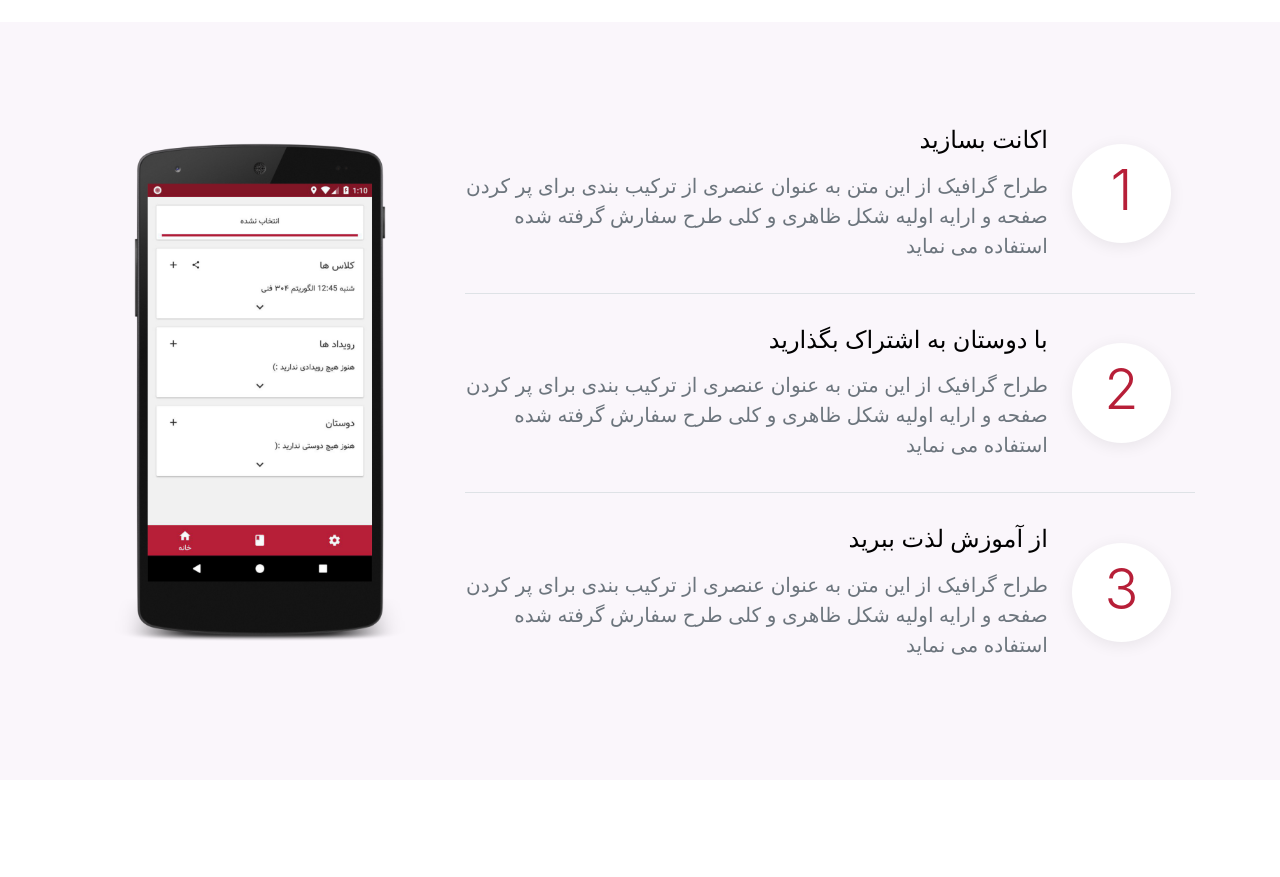
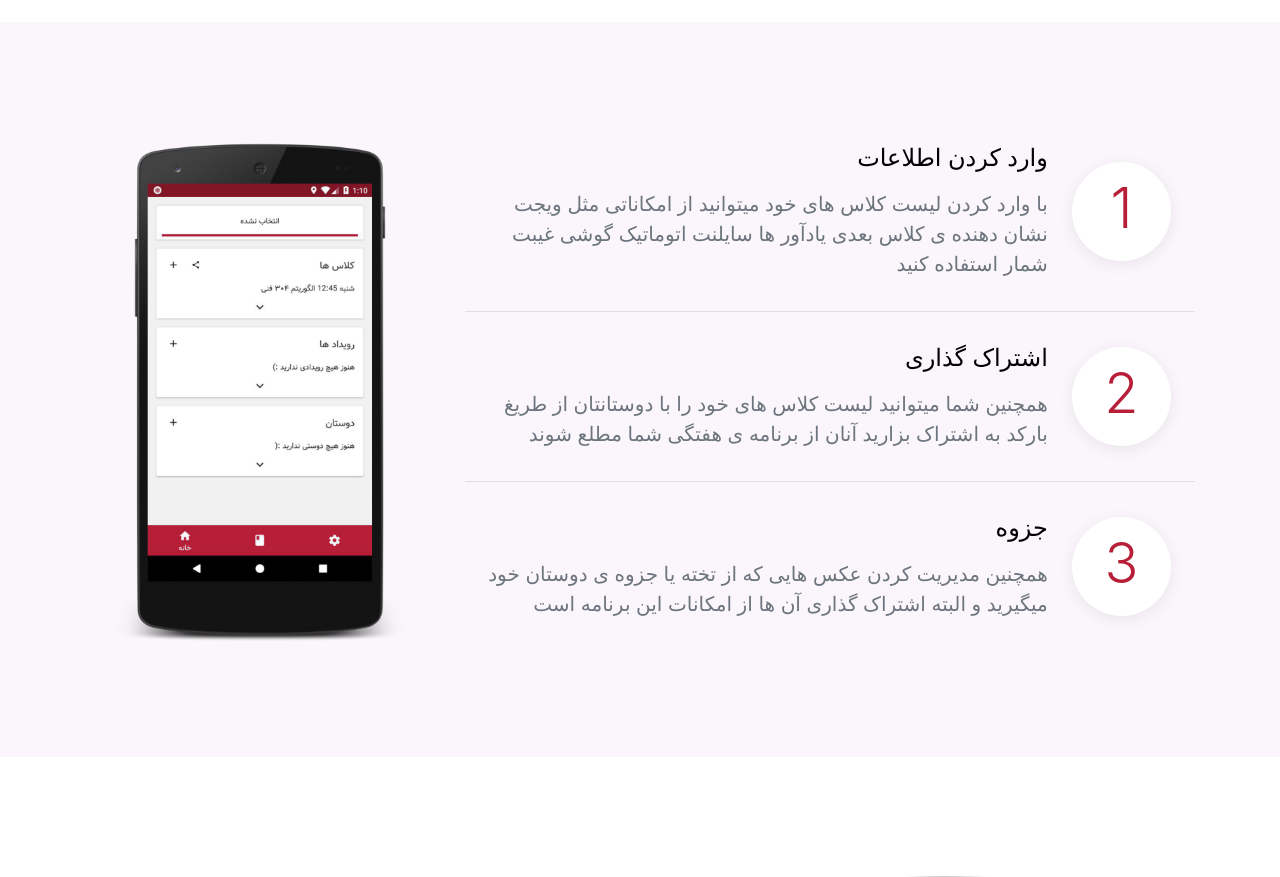
Before and after one commit to unitools-apps/Website, a plain HTML site: page index.html in a window 1280 px wide. Shown: the part 1760-2637 px from the top of the page. Drawn offline with nearby package versions, Linux system fonts and the light colour scheme.

Commit message:
guide and title logo done.

```diff
--- a/index.html
+++ b/index.html
@@ -14,6 +14,7 @@
     <link rel="stylesheet" href="Style/CSS/owl.carousel.min.css">
     <link rel="stylesheet" href="Style/CSS/style.css">
     <title> uniTools </title>
+    <link rel="shortcut icon" href="res/app_logo_red.png" />
 </head>
 
 <body data-spy="scroll" data-target="#navbarcollapse" data-offset="20">
@@ -116,9 +117,8 @@
                                 <div class="shadow-md my-circle mx-4 my-auto">1</div>
 
                                 <div class="media-body">
-                                    <h4 class="h4 my-3" style="color: #000">اکانت بسازید</h4>
-                                    <p class="text-muted lead">طراح گرافیک از این متن به عنوان عنصری از ترکیب بندی برای
-                                        پر کردن صفحه و ارایه اولیه شکل ظاهری و کلی طرح سفارش گرفته شده استفاده می نماید</p>
+                                    <h4 class="h4 my-3" style="color: #000">وارد کردن اطلاعات</h4>
+                                    <p class="text-muted lead">با وارد کردن لیست کلاس های خود میتوانید از امکاناتی مثل ویجت نشان دهنده ی کلاس بعدی یادآور ها سایلنت اتوماتیک گوشی غیبت شمار استفاده کنید</p>
                                 </div>
                             </div>
                         </li>
@@ -128,9 +128,8 @@
                                 <div class="shadow-md my-circle mx-4 my-auto">2</div>
 
                                 <div class="media-body">
-                                    <h4 class="h4 my-3" style="color: #000">با دوستان به اشتراک بگذارید</h4>
-                                    <p class="text-muted lead">طراح گرافیک از این متن به عنوان عنصری از ترکیب بندی برای
-                                        پر کردن صفحه و ارایه اولیه شکل ظاهری و کلی طرح سفارش گرفته شده استفاده می نماید</p>
+                                    <h4 class="h4 my-3" style="color: #000">اشتراک گذاری</h4>
+                                    <p class="text-muted lead">همچنین شما میتوانید لیست کلاس های خود را با دوستانتان از طریغ بارکد به اشتراک بزارید آنان از برنامه ی هفتگی شما مطلع شوند</p>
                                 </div>
                             </div>
                         </li>
@@ -140,9 +139,8 @@
                                 <div class="shadow-md my-circle mx-4 my-auto">3</div>
 
                                 <div class="media-body">
-                                    <h4 class="h4 my-3" style="color: #000">از آموزش لذت ببرید</h4>
-                                    <p class="text-muted lead">طراح گرافیک از این متن به عنوان عنصری از ترکیب بندی برای
-                                        پر کردن صفحه و ارایه اولیه شکل ظاهری و کلی طرح سفارش گرفته شده استفاده می نماید</p>
+                                    <h4 class="h4 my-3" style="color: #000">جزوه</h4>
+                                    <p class="text-muted lead">همچنین مدیریت کردن عکس هایی که از تخته یا جزوه ی دوستان خود میگیرید و البته اشتراک گذاری آن ها از امکانات این برنامه است</p>
                                 </div>
                             </div>
                         </li>
```
Also changed, not shown: res/app_logo_red.png (added).
